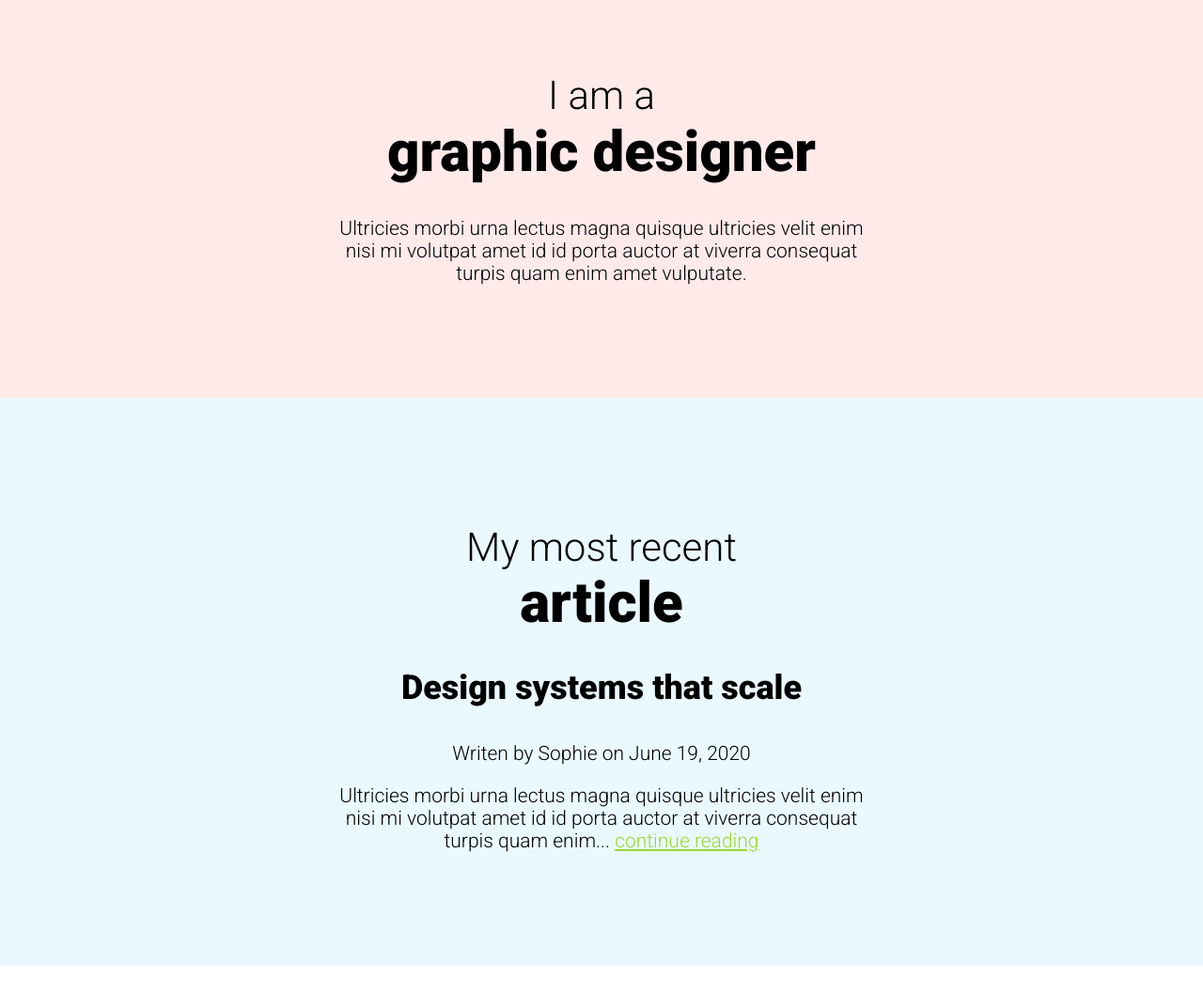
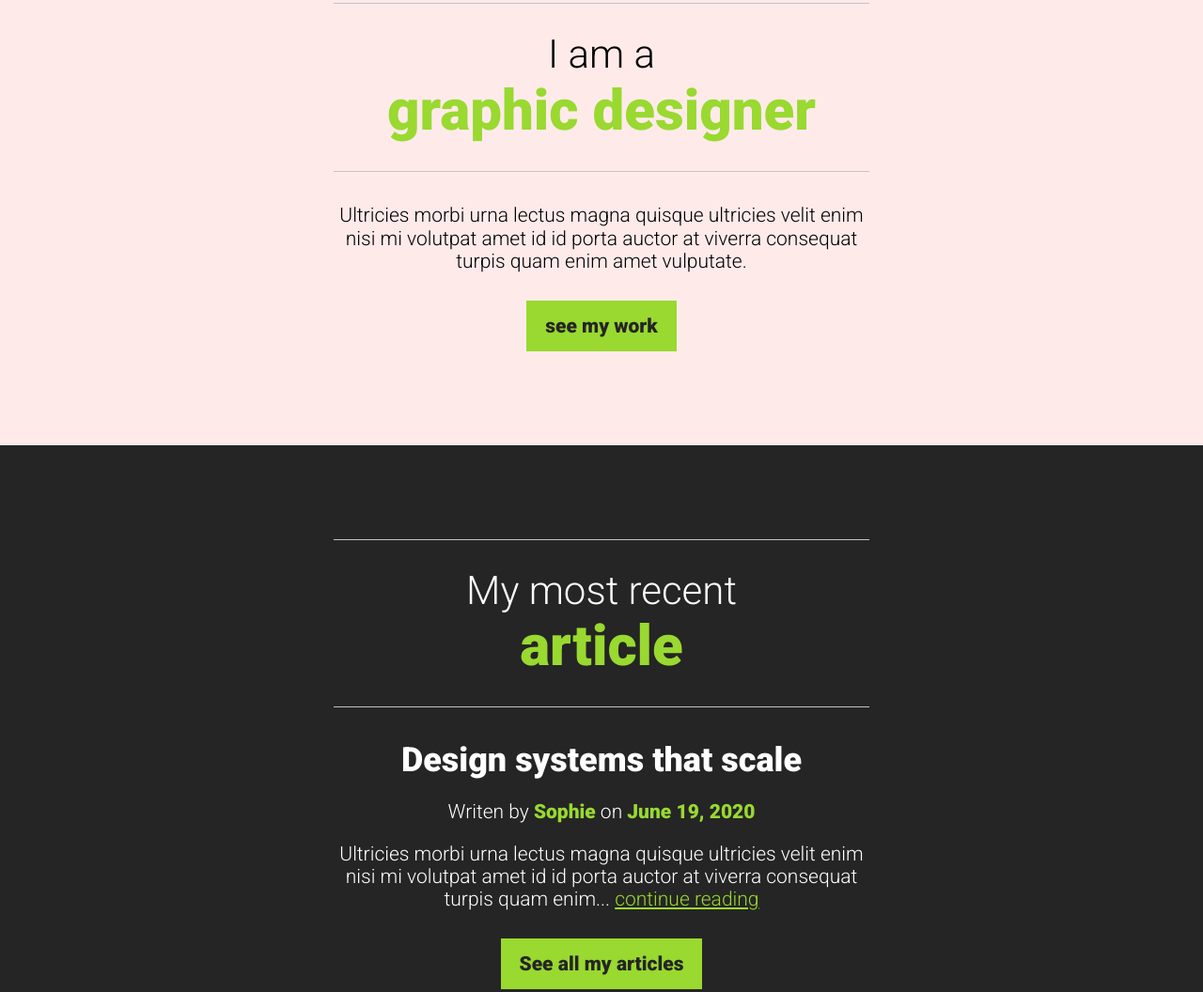
Before and after one commit to sahil-ansari01/Css-Challenges, a plain HTML site: page index.html in a window 1280 px wide. Shown: the part 803-1859 px from the top of the page at 94% size. Before the commit the page ends 1831 px from the top, so only its background shows below. Drawn offline with nearby package versions, Linux system fonts and the light colour scheme.

Commit message:
Project done

```diff
--- a/index.css
+++ b/index.css
@@ -16,6 +16,7 @@ body {
 h1,
 h2 {
     font-weight: 300;
+    margin-top: 0px;
 }
 h1 {
     font-size: 60px;
@@ -23,32 +24,47 @@ h1 {
 
 h2 {
     font-size: 42px;
+    margin-top: 0;
+    border-top: 1px solid #c4c4c4;
+    border-bottom: 1px solid #c4c4c4;
+    padding: 30px 0;
+
 }
 
 h3 {
     font-size: 36px;
     font-weight: 900;
+    margin-bottom: 0;
+}
+
+p {
+    margin-bottom: 0;
 }
 
 .small-text p {
     font-size: 16px;
+    margin-top: 5px;
+
 }
 
+.accent-text,
+.name,
+time {
+    font-weight: 900;
+    color:#99D930
+}
 
-span {
+.accent-text {
     display: block;
 }
 
-.h1 {
+h1 .accent-text {
     font-size: 80px;
-    font-weight: 900;
 }
 
-.h2 {
+h2 .accent-text {
     font-size: 60px;
-    font-weight: 900;
 }
-
 a {
     color: #99D930;
 }
@@ -78,3 +94,32 @@ header {
 .article {
     background-color: #eaf9ff;
 }
+
+.inverse-bg {
+    background-color: #252525;
+    color: #fff
+}
+
+.btn-prop {
+    margin-top: 30px;
+    padding: 15px 20px;
+    background-color: #99D930;
+    color: #252525;
+    border: none;
+    font-weight: 900;
+    display: inline-block;
+    text-decoration: none;
+}
+
+.btn-prop:hover,
+.btn-prop:focus {
+    background-color: #252525;
+    color: #fff;
+    cursor: pointer;
+}
+
+.inverse-bg .btn-prop:hover,
+.inverse-bg .btn-prop:focus {
+    color: #252525;
+    background-color: #fff;
+}
--- a/index.html
+++ b/index.html
@@ -13,35 +13,37 @@
 
     </head>
     <body>
-            <header>
+            <header class="inverse-bg">
                 <div class="container">
-                    <h1>Hello, my name is <span class="h1">Sophie</span></h1>
+                    <h1>Hello, my name is <span class="accent-text">Sophie</span></h1>
                     <img src="img/sophie.png" alt="Portrait of Sophie">
                 </div>
             </header>
 
             <section class="about-me">
                 <div class="container">
-                    <h2>I am a <span class="h2">graphic designer</span></h2>
+                    <h2>I am a <span class="accent-text">graphic designer</span></h2>
                     <p>
                         Ultricies morbi urna lectus magna quisque ultricies
                         velit enim nisi mi volutpat amet id id porta auctor at
                         viverra consequat turpis quam enim amet vulputate.
                     </p>
+                    <a href="#" class="btn-prop">see my work</a>
                 </div>
             </section>
 
-            <section class="article">
+            <section class="article inverse-bg">
                 <div class="container">
-                    <h2>My most recent <span class="h2">article</span></h2>
+                    <h2>My most recent <span class="accent-text">article</span></h2>
                     <article>
                         <h3>Design systems that scale</h3>
-                        <p class="small-text">Writen by Sophie on June 19, 2020</p>
+                        <p class="small-text">Writen by <span class="name">Sophie</span> on <time datetime="2020-06-19">June 19, 2020</time></p>
                         <p>
                         Ultricies morbi urna lectus magna quisque ultricies velit
                         enim nisi mi volutpat amet id id porta auctor at viverra
                         consequat turpis quam enim... <a href="#">continue reading</a>
                         </p>
+                        <a href="#" class="btn-prop">See all my articles</a>
                     </article>
                 </div>
             </section>
```
